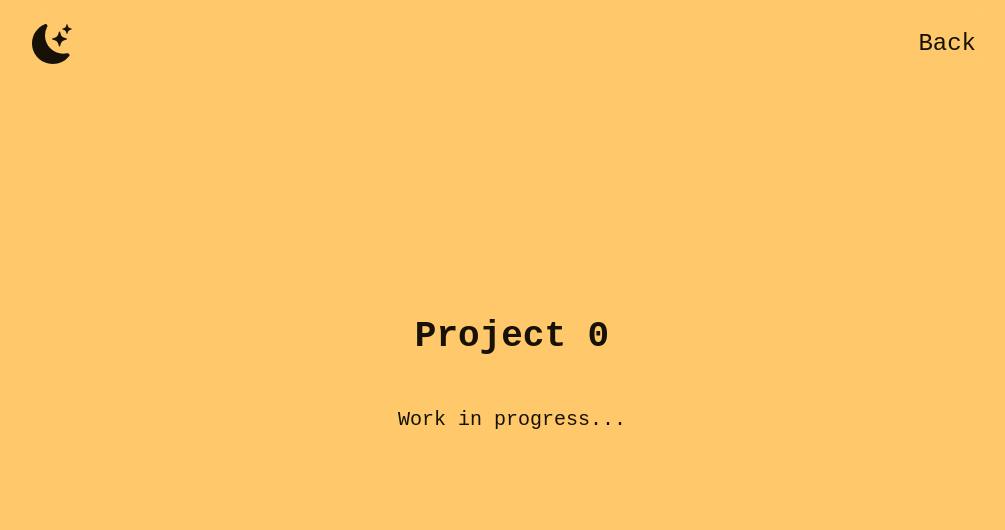
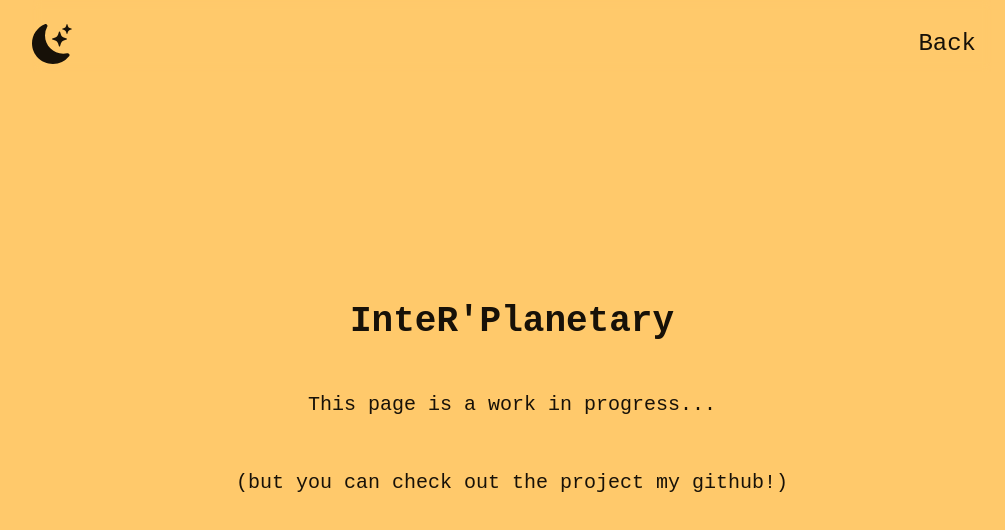
Before and after one commit to Pineapple-Soup/personal-website, a Next.js app: page /projects/0 in a window 1280 px wide. Shown: the top 530 px of the page, without its empty margins (128-1133 px from the left). Built offline with nearby package versions, Linux system fonts and the light colour scheme.

Commit message:
feat: dynamically display project title on subpages

```diff
--- a/src/app/projects/[id]/page.tsx
+++ b/src/app/projects/[id]/page.tsx
@@ -1,10 +1,11 @@
 import Link from 'next/link';
 import ThemeToggle from '@/components/ThemeToggle';
+import project_data from '@/data/projects.json';
 
 export default async function ProjectPage({ params }: { params: Promise<{ id: number }> }) {
 
     const id = (await params).id;
-    const name = "Project " + id;
+    const title = project_data[id].title;
 
     return (
         <main>
@@ -15,8 +16,9 @@ export default async function ProjectPage({ params }: { params: Promise<{ id: nu
                 </button>
             </header>
             <section className="w-full h-screen flex flex-col justify-center items-center">
-                <h2 className="text-4xl font-bold"> {name} </h2>
-                <p className="my-12"> Work in progress... </p>
+                <h2 className="text-4xl font-bold"> {title} </h2>
+                <p className="my-12"> This page is a work in progress... </p>
+                <p> (but you can check out the project my github!) </p>
             </section>
         </main>
     );
```
